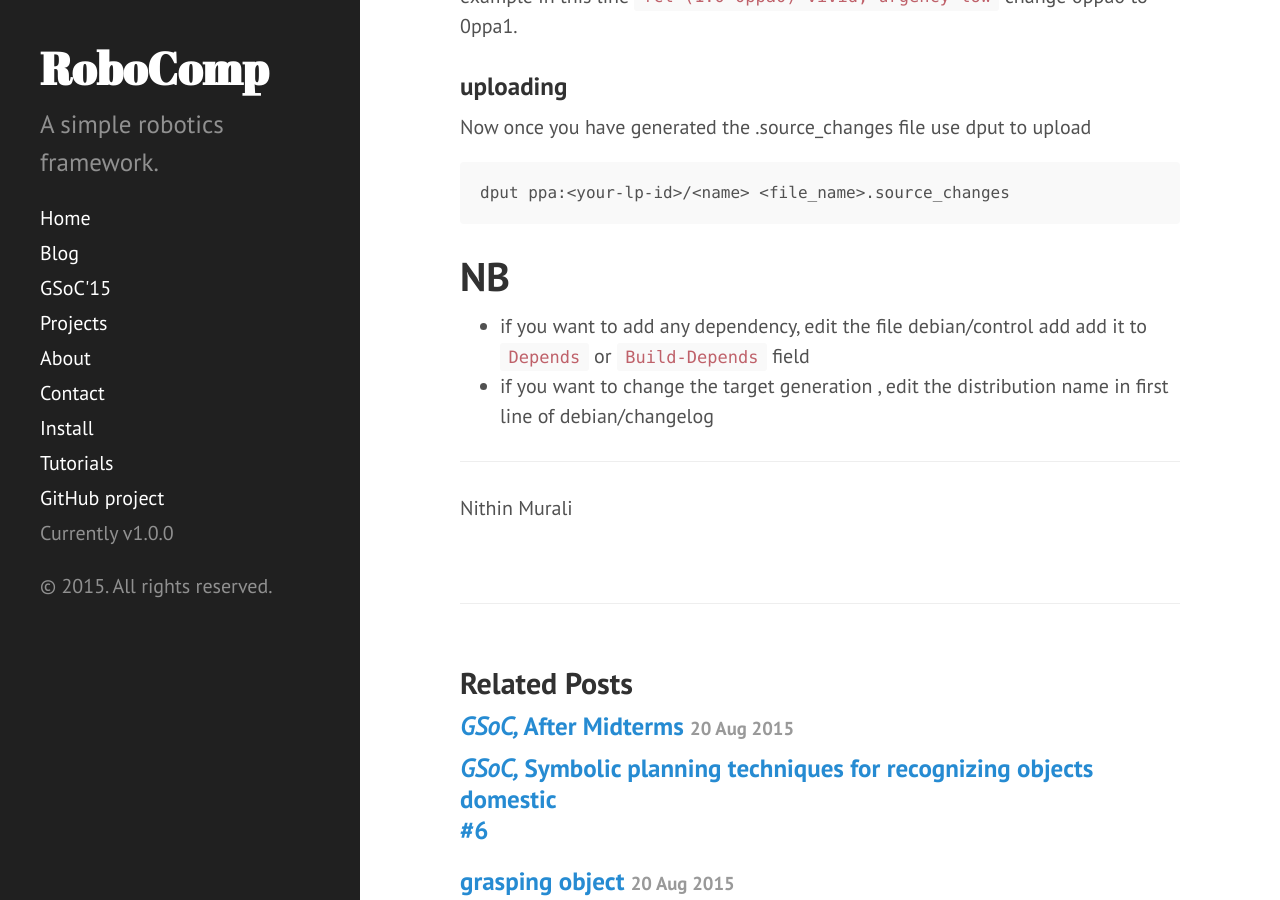
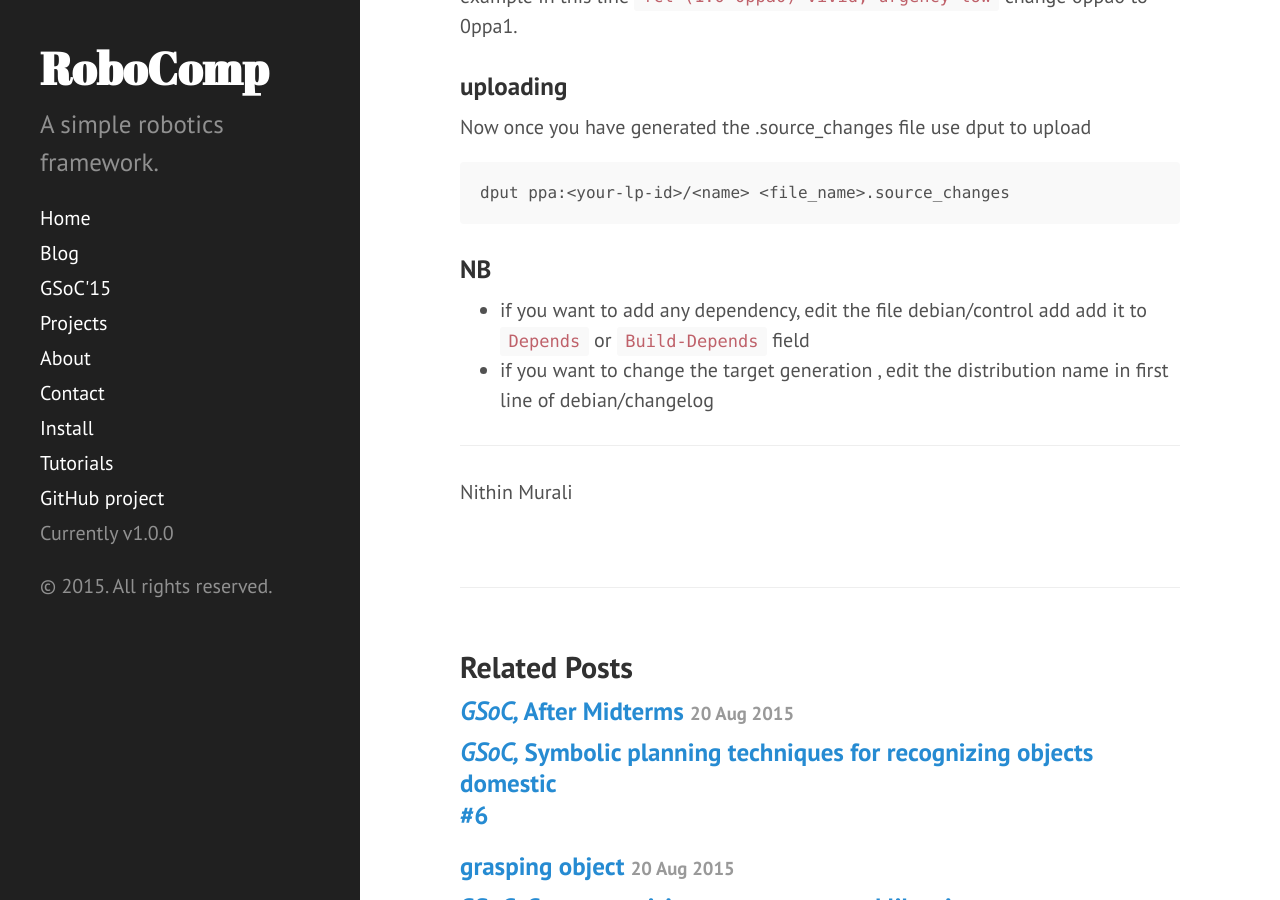
Before and after one commit to robocomp/website, a Jekyll site: the page built from _posts/2015-08-21-nithin11.md, in a window 1280 px wide and 900 px high, scrolled down 1042 px. Built offline with Jekyll 4.4.1, drawn with Linux system fonts in a browser that asks for light colours; Markdown is read by kramdown in place of the engine named in the settings.

Commit message:
slight rearrangments

```diff
--- a/_posts/2015-08-21-nithin11.md
+++ b/_posts/2015-08-21-nithin11.md
@@ -24,7 +24,7 @@ Now once you have generated the .source_changes file use dput to upload
 
     dput ppa:<your-lp-id>/<name> <file_name>.source_changes
 
-#NB
+###NB
 * if you want to add any dependency, edit the file debian/control add add it to `Depends` or `Build-Depends` field
 * if you want to change the target generation , edit the distribution name in first line of debian/changelog
 
```
Also changed, not shown: _posts/2015-06-20-nithin4.md (+1 -1 lines), img/workspace_model.png (renamed from _posts/workspace_model.png), 1 other file.
